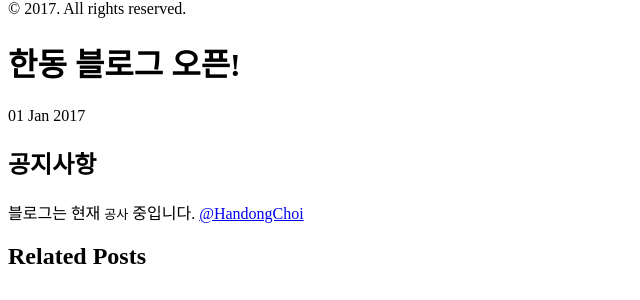
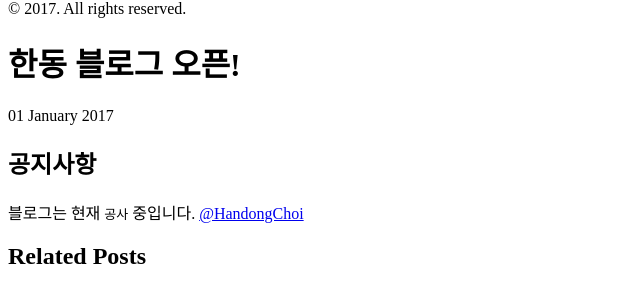
Before and after one commit to henrychoi7/henrychoi7.github.io, a Jekyll site: the page built from _posts/2017-01-01-introducing-handong-blog.md, in a window 1280 px wide. Shown: the part 154-454 px from the top of the page, without its empty margins (0-640 px from the left). Built offline with Jekyll 4.4.1, drawn with Linux system fonts in a browser that asks for light colours.

Commit message:
modified post.html

```diff
--- a/_layouts/post.html
+++ b/_layouts/post.html
@@ -4,7 +4,7 @@ layout: default
 
 <div class="post">
   <h1 class="post-title">{{ page.title }}</h1>
-  <span class="post-date">{{ page.date | date_to_string }}</span>
+  <span class="post-date">{{ page.date | date_to_long_string }}</span>
   {{ content }}
 </div>
 
@@ -16,7 +16,7 @@ layout: default
         <h3>
           <a href="{{ post.url }}">
             {{ post.title }}
-            <small>{{ post.date | date_to_string }}</small>
+            <small>{{ post.date | date_to_long_string }}</small>
           </a>
         </h3>
       </li>
```
